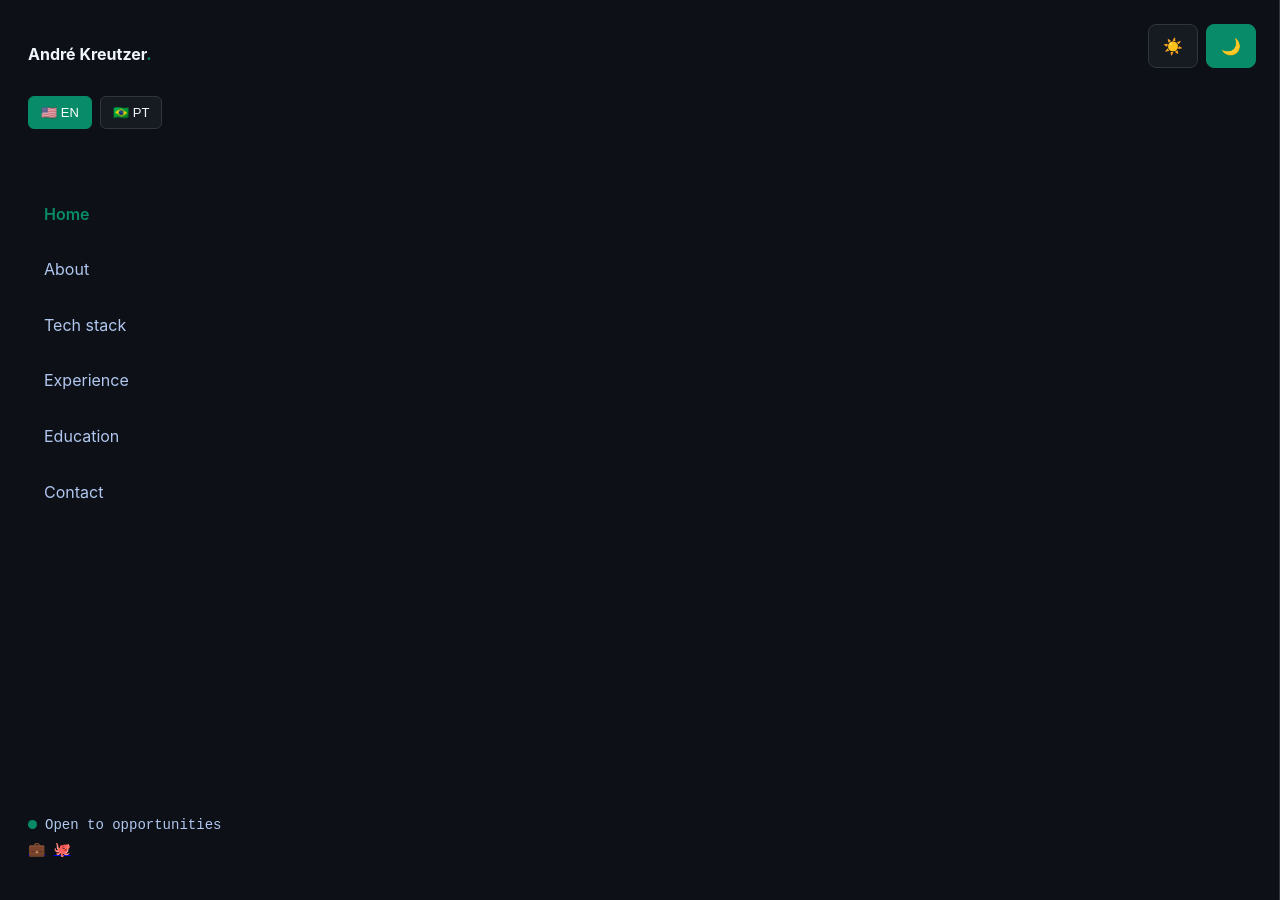
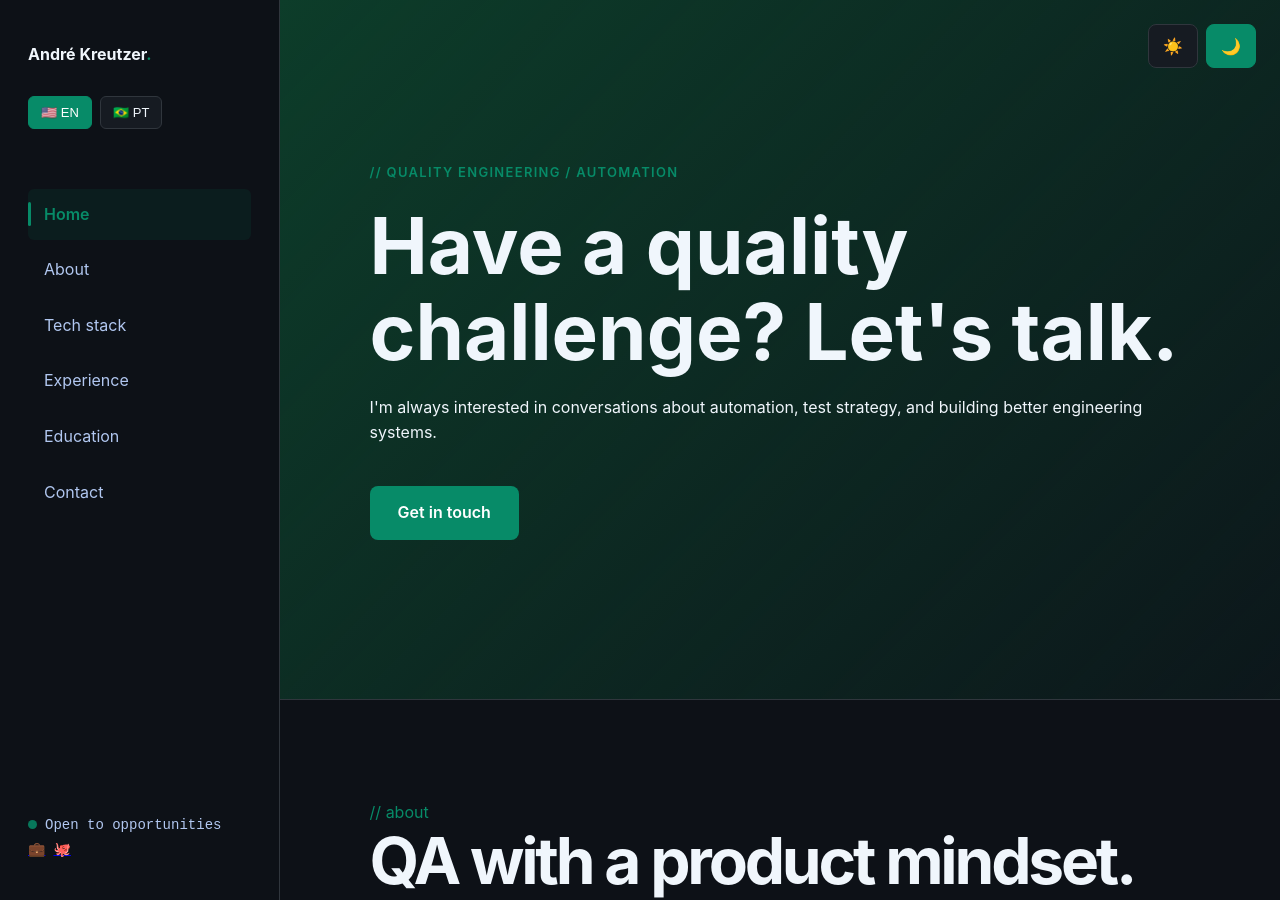
Before and after one commit to andrelkj/andrekj.github.io, a Jekyll site: the page index.html, which Jekyll copies as it is, in a window 1280 px wide and 900 px high. Built offline with Jekyll 4.4.1, drawn with Linux system fonts in a browser that asks for light colours.

Commit message:
fix: resolve layout issues and add smooth animations
- Fix grid layout to prevent sidebar overlap (grid-template-columns: 280px 1fr)
- Replace sticky positioning with fixed grid layout for stable scrolling
- Add responsive breakpoints for mobile/tablet (aside becomes collapsible)
- Remove unwanted scroll-to-top behavior with proper scroll-margin management
- Add smooth animations to navigation (green bar indicator on hover)
- Add hover effects to buttons and links (scale, transform, shadow)
- Add role-head underline animation on hover
- Add fact card shine animation on hover
- Add filter button scaleX animation
- Add pulse animation to availability dot
- Improve touch targets (44x44px minimum) for accessibility
- Fix overflow issues in main content area
- Ensure no content is hidden behind sidebar

```diff
--- a/index.html
+++ b/index.html
@@ -9,23 +9,118 @@
     :root{--bg:#f8faf9;--surface:#fff;--ink:#07111f;--muted:#6c7789;--line:#dce5e3;--green:#078b68;--green-soft:#e8f6f0;--orange:#c66b13;--shadow:0 14px 40px #0b24300d;--accent:#078b68}
     html[data-theme="dark"]{--bg:#0d1117;--surface:#161b22;--ink:#f0f6fc;--muted:#b1c7f0;--line:#30363d;--green:#078b68;--green-soft:#0d3d2a;--orange:#fb8500;--accent:#078b68;--shadow:0 14px 40px rgba(0,0,0,0.3)}
     *{box-sizing:border-box}html{scroll-behavior:smooth}body{margin:0;background:var(--bg);color:var(--ink);font-family:Inter,ui-sans-serif,system-ui,-apple-system,"Segoe UI",sans-serif;line-height:1.6;transition:background-color .3s,color .3s}
-    aside{position:sticky;top:0;height:100vh;padding:42px 28px;border-right:1px solid var(--line);display:flex;flex-direction:column}nav{display:grid;gap:4px;margin-top:40px}nav a{padding:13px 16px;border-radius:6px;color:var(--muted);text-decoration:none;transition:all .2s;cursor:pointer}nav a:hover,nav a:focus-visible{color:var(--ink);background:var(--line)}nav a.active{color:var(--accent);font-weight:600}
-    .lang-tools{display:flex;gap:8px;margin-top:28px;margin-bottom:20px}.lang-toggle{border:1px solid var(--line);background:var(--surface);border-radius:6px;padding:8px 12px;cursor:pointer;color:var(--ink);font-weight:500;font-size:13px;transition:all .2s}.lang-toggle:hover,.lang-toggle:focus-visible{background:var(--line);color:var(--accent)}.lang-toggle.active{background:var(--green);color:#fff;border-color:var(--green)}
-    .availability{margin-top:auto;color:var(--muted);font:14px ui-monospace,monospace}.dot{display:inline-block;width:9px;height:9px;background:var(--green);border-radius:50%;margin-right:8px}.socials{display:flex;gap:8px;margin-top:8px}
-    .mark{color:var(--ink);text-decoration:none;font-weight:700;font-size:16px;margin-bottom:0}.mark span{color:var(--green)}.theme-toggles{position:fixed;top:24px;right:24px;display:flex;gap:8px;z-index:1000}.theme-toggle{border:1px solid var(--line);background:var(--surface);border-radius:8px;padding:10px 14px;cursor:pointer;color:var(--ink);font-size:16px;transition:all .2s;min-width:44px;min-height:44px;display:flex;align-items:center;justify-content:center}.theme-toggle:hover,.theme-toggle:focus-visible{background:var(--line)}.theme-toggle.active{background:var(--green);border-color:var(--green)}
-    main{min-width:0}.section{padding:100px clamp(30px,7vw,110px);border-bottom:1px solid var(--line);scroll-margin-top:20px}.hero{min-height:700px;display:flex;align-items:center;background:linear-gradient(135deg,var(--green-soft) 0%,rgba(7,139,104,.05) 100%);position:relative;overflow:hidden}
-    .eyebrow{display:inline-block;color:var(--green);font-size:13px;letter-spacing:.1em;text-transform:uppercase;font-weight:600;margin-bottom:20px}.section-label{color:var(--green)}h2{font-size:clamp(38px,5vw,68px);letter-spacing:-.05em;margin:0 0 42px;line-height:1.1}.about-grid{display:grid;grid-template-columns:1fr 1.35fr;gap:70px}.about-content{display:flex;flex-direction:column}
-    .timeline{border-left:2px solid var(--line);margin-left:10px;padding-left:0}.role{position:relative;padding:0 0 48px 42px;transition:.2s}.role:before{content:'';position:absolute;left:-7px;top:2px;width:12px;height:12px;background:var(--green);border-radius:50%;border:3px solid var(--bg)}
-    .role-head{cursor:pointer;user-select:none;padding:8px 0;border-radius:4px;transition:all .2s}.role-head:hover,.role-head:focus-visible{color:var(--green)}h3{margin:0 0 4px;font-size:18px}.company{font-size:13px;color:var(--muted);font-weight:500;margin-top:2px}.role-meta{display:flex;gap:12px;margin:12px 0;font-size:13px;color:var(--muted)}.role-desc{max-height:0;overflow:hidden;opacity:0;transition:all .3s}.role.open .role-desc{max-height:500px;opacity:1;margin-top:20px}
-    .skills{display:grid;grid-template-columns:repeat(auto-fit,minmax(150px,1fr));gap:20px;margin-top:30px}.skill{padding:16px;border:1px solid var(--line);border-radius:8px;background:var(--surface);text-align:center;transition:all .2s;opacity:.5}.skill.active{opacity:1;border-color:var(--green)}.skill h4{margin:0 0 8px;font-size:13px;font-weight:600;text-transform:uppercase;color:var(--green)}.skill p{margin:0;font-size:13px;color:var(--muted)}
-    .filter{border:1px solid var(--line);background:var(--surface);border-radius:6px;padding:8px 16px;cursor:pointer;color:var(--ink);font-weight:500;font-size:13px;transition:all .2s;min-height:40px}.filter:hover,.filter:focus-visible{border-color:var(--green);color:var(--green)}.filter.active{background:var(--green);color:#fff;border-color:var(--green)}
-    .facts{display:grid;grid-template-columns:repeat(auto-fit,minmax(180px,1fr));gap:30px;margin-top:30px}.fact{padding:24px;background:var(--line);border-radius:8px}.fact strong{display:block;font-size:24px;color:var(--green);margin-bottom:8px}.fact p{margin:0;color:var(--muted);font-size:13px}
-    .actions{display:flex;gap:16px;margin-top:40px}.button{padding:14px 28px;background:var(--green);color:#fff;text-decoration:none;border-radius:8px;font-weight:600;border:none;cursor:pointer;transition:all .2s;display:inline-flex;align-items:center;justify-content:center;min-height:44px}.button:hover,.button:focus-visible{background:#078b68;transform:translateY(-2px);box-shadow:0 8px 20px rgba(7,139,104,.2)}
-    .contact{background:linear-gradient(135deg,var(--green-soft) 0%,rgba(7,139,104,.05) 100%)}h1{font-size:clamp(48px,7vw,78px);line-height:1.1;margin:0 0 20px}.footer{text-align:center;padding:40px;color:var(--muted);font-size:13px}
-    @media(max-width:850px){.layout{display:block}.theme-toggles{position:fixed;top:12px;right:12px}.theme-toggle{width:40px;height:40px;padding:8px 10px}.aside-header{display:flex;align-items:center;justify-content:space-between}.mark{margin-bottom:0}.layout{display:grid;grid-template-columns:1fr}.about-grid{grid-template-columns:1fr;gap:40px}.section{padding:60px clamp(20px,5vw,50px)}.hero{min-height:500px}}
-    @media(max-width:520px){.skills{grid-template-columns:1fr}.facts{grid-template-columns:1fr}.actions{flex-direction:column}.button{width:100%}.theme-toggles{gap:4px}.theme-toggle{width:38px;height:38px;padding:6px 8px;font-size:14px}aside{padding:20px 16px}nav{gap:2px}nav a{padding:11px 12px;font-size:14px}.mark{font-size:14px}.lang-toggle{padding:6px 10px;font-size:12px}.section-label{font-size:11px}.contact h2 span{display:block}}
-    /* Ensure minimum touch targets (44x44px) and improve keyboard focus */
-    button,a[href]{outline-offset:2px}button:focus-visible,a:focus-visible{outline:2px solid var(--green)}
+    .layout{display:grid;grid-template-columns:280px 1fr;min-height:100vh}
+    aside{position:sticky;top:0;height:100vh;padding:42px 28px;border-right:1px solid var(--line);display:flex;flex-direction:column;overflow-y:auto}
+    nav{display:grid;gap:4px;margin-top:40px}
+    nav a{padding:13px 16px;border-radius:6px;color:var(--muted);text-decoration:none;transition:all .2s;cursor:pointer;display:block;position:relative}
+    nav a::before{content:'';position:absolute;left:0;top:50%;transform:translateY(-50%);width:3px;height:0;background:var(--green);border-radius:2px;transition:height .3s ease}
+    nav a:hover{color:var(--ink);background:var(--line)}
+    nav a:hover::before{height:20px}
+    nav a:focus-visible{outline:2px solid var(--green);outline-offset:2px}
+    nav a.active{color:var(--accent);font-weight:600;background:rgba(7,139,104,0.1)}
+    nav a.active::before{height:24px}
+    .lang-tools{display:flex;gap:8px;margin-top:28px;margin-bottom:20px}
+    .lang-toggle{border:1px solid var(--line);background:var(--surface);border-radius:6px;padding:8px 12px;cursor:pointer;color:var(--ink);font-weight:500;font-size:13px;transition:all .2s;position:relative;overflow:hidden}
+    .lang-toggle::before{content:'';position:absolute;inset:0;background:var(--green);opacity:0;transition:opacity .3s}
+    .lang-toggle:hover{transform:translateY(-2px);box-shadow:0 4px 12px rgba(7,139,104,0.1)}
+    .lang-toggle:focus-visible{outline:2px solid var(--green);outline-offset:2px}
+    .lang-toggle.active{background:var(--green);color:#fff;border-color:var(--green)}
+    .availability{margin-top:auto;color:var(--muted);font:14px ui-monospace,monospace}
+    .dot{display:inline-block;width:9px;height:9px;background:var(--green);border-radius:50%;margin-right:8px;animation:pulse 2s infinite}
+    @keyframes pulse{0%,100%{opacity:1}50%{opacity:0.5}}
+    .socials{display:flex;gap:8px;margin-top:8px}
+    .mark{color:var(--ink);text-decoration:none;font-weight:700;font-size:16px;margin-bottom:0;transition:all .2s}
+    .mark:hover{color:var(--green)}
+    .mark span{color:var(--green)}
+    .theme-toggles{position:fixed;top:24px;right:24px;display:flex;gap:8px;z-index:1000}
+    .theme-toggle{border:1px solid var(--line);background:var(--surface);border-radius:8px;padding:10px 14px;cursor:pointer;color:var(--ink);font-size:16px;transition:all .2s;min-width:44px;min-height:44px;display:flex;align-items:center;justify-content:center;position:relative;overflow:hidden}
+    .theme-toggle::before{content:'';position:absolute;inset:0;background:var(--green);opacity:0;transition:opacity .3s}
+    .theme-toggle:hover{transform:scale(1.1);box-shadow:0 4px 12px rgba(7,139,104,0.1)}
+    .theme-toggle:focus-visible{outline:2px solid var(--green);outline-offset:2px}
+    .theme-toggle.active{background:var(--green);border-color:var(--green);color:#fff}
+    main{min-width:0;overflow-x:hidden}
+    .section{padding:100px clamp(30px,7vw,110px);border-bottom:1px solid var(--line);scroll-margin-top:20px}
+    .hero{min-height:700px;display:flex;align-items:center;background:linear-gradient(135deg,var(--green-soft) 0%,rgba(7,139,104,.05) 100%);position:relative;overflow:hidden}
+    .eyebrow{display:inline-block;color:var(--green);font-size:13px;letter-spacing:.1em;text-transform:uppercase;font-weight:600;margin-bottom:20px}
+    .section-label{color:var(--green)}
+    h2{font-size:clamp(38px,5vw,68px);letter-spacing:-.05em;margin:0 0 42px;line-height:1.1}
+    .about-grid{display:grid;grid-template-columns:1fr 1.35fr;gap:70px}
+    .about-content{display:flex;flex-direction:column}
+    .timeline{border-left:2px solid var(--line);margin-left:10px;padding-left:0}
+    .role{position:relative;padding:0 0 48px 42px;transition:.2s}
+    .role:before{content:'';position:absolute;left:-7px;top:2px;width:12px;height:12px;background:var(--green);border-radius:50%;border:3px solid var(--bg);box-shadow:0 0 0 3px var(--line)}
+    .role-head{cursor:pointer;user-select:none;padding:8px 0;border-radius:4px;transition:all .2s;position:relative}
+    .role-head::after{content:'';position:absolute;bottom:0;left:0;width:0;height:2px;background:var(--green);transition:width .3s}
+    .role-head:hover{color:var(--green)}
+    .role-head:hover::after{width:100%}
+    .role-head:focus-visible{outline:2px solid var(--green);outline-offset:2px}
+    h3{margin:0 0 4px;font-size:18px}
+    .company{font-size:13px;color:var(--muted);font-weight:500;margin-top:2px}
+    .role-meta{display:flex;gap:12px;margin:12px 0;font-size:13px;color:var(--muted)}
+    .role-desc{max-height:0;overflow:hidden;opacity:0;transition:all .3s}
+    .role.open .role-desc{max-height:500px;opacity:1;margin-top:20px}
+    .skills{display:grid;grid-template-columns:repeat(auto-fit,minmax(150px,1fr));gap:20px;margin-top:30px}
+    .skill{padding:16px;border:1px solid var(--line);border-radius:8px;background:var(--surface);text-align:center;transition:all .2s;opacity:.5;cursor:default;position:relative;overflow:hidden}
+    .skill::before{content:'';position:absolute;inset:0;background:linear-gradient(135deg,transparent 0%,rgba(7,139,104,0.1) 100%);opacity:0;transition:opacity .3s}
+    .skill.active{opacity:1;border-color:var(--green);background:rgba(7,139,104,0.05)}
+    .skill.active::before{opacity:1}
+    .skill h4{margin:0 0 8px;font-size:13px;font-weight:600;text-transform:uppercase;color:var(--green);position:relative;z-index:1}
+    .skill p{margin:0;font-size:13px;color:var(--muted);position:relative;z-index:1}
+    .filter{border:1px solid var(--line);background:var(--surface);border-radius:6px;padding:8px 16px;cursor:pointer;color:var(--ink);font-weight:500;font-size:13px;transition:all .2s;min-height:40px;position:relative;overflow:hidden}
+    .filter::before{content:'';position:absolute;inset:0;background:var(--green);opacity:0;transform:scaleX(0);transform-origin:left;transition:transform .3s,opacity .3s}
+    .filter:hover{border-color:var(--green);color:var(--green);transform:translateY(-2px)}
+    .filter:focus-visible{outline:2px solid var(--green);outline-offset:2px}
+    .filter.active{background:var(--green);color:#fff;border-color:var(--green)}
+    .filter.active::before{opacity:1;transform:scaleX(1)}
+    .facts{display:grid;grid-template-columns:repeat(auto-fit,minmax(180px,1fr));gap:30px;margin-top:30px}
+    .fact{padding:24px;background:var(--line);border-radius:8px;transition:all .2s;position:relative;overflow:hidden}
+    .fact::before{content:'';position:absolute;top:0;left:-100%;width:100%;height:100%;background:linear-gradient(90deg,transparent,rgba(7,139,104,0.2),transparent);transition:left .6s}
+    .fact:hover::before{left:100%}
+    .fact strong{display:block;font-size:24px;color:var(--green);margin-bottom:8px;position:relative;z-index:1}
+    .fact p{margin:0;color:var(--muted);font-size:13px;position:relative;z-index:1}
+    .actions{display:flex;gap:16px;margin-top:40px;flex-wrap:wrap}
+    .button{padding:14px 28px;background:var(--green);color:#fff;text-decoration:none;border-radius:8px;font-weight:600;border:none;cursor:pointer;transition:all .2s;display:inline-flex;align-items:center;justify-content:center;min-height:44px;position:relative;overflow:hidden}
+    .button::before{content:'';position:absolute;inset:0;background:linear-gradient(135deg,rgba(255,255,255,0.3),transparent);opacity:0;transition:opacity .3s}
+    .button:hover{background:#078b68;transform:translateY(-2px);box-shadow:0 8px 20px rgba(7,139,104,.2)}
+    .button:hover::before{opacity:1}
+    .button:active{transform:translateY(0);box-shadow:0 4px 12px rgba(7,139,104,.15)}
+    .button:focus-visible{outline:2px solid currentColor;outline-offset:2px}
+    .contact{background:linear-gradient(135deg,var(--green-soft) 0%,rgba(7,139,104,.05) 100%)}
+    h1{font-size:clamp(48px,7vw,78px);line-height:1.1;margin:0 0 20px}
+    .footer{text-align:center;padding:40px;color:var(--muted);font-size:13px}
+    @media(max-width:850px){
+      .layout{grid-template-columns:1fr}
+      .theme-toggles{position:fixed;top:12px;right:12px}
+      .theme-toggle{width:40px;height:40px;padding:8px 10px}
+      aside{position:fixed;left:0;top:0;width:100%;height:auto;max-height:60vh;border-right:none;border-bottom:1px solid var(--line);z-index:100;padding:16px}
+      nav{margin-top:0;grid-template-columns:repeat(3,1fr);gap:8px}
+      nav a{padding:8px 12px;font-size:12px}
+      .section{padding:60px clamp(20px,5vw,50px);margin-top:60vh}
+      .hero{min-height:400px;margin-top:60vh}
+    }
+    @media(max-width:520px){
+      .layout{grid-template-columns:1fr}
+      .skills{grid-template-columns:1fr}
+      .facts{grid-template-columns:1fr}
+      .actions{flex-direction:column}
+      .button{width:100%}
+      .theme-toggles{gap:4px}
+      .theme-toggle{width:38px;height:38px;padding:6px 8px;font-size:14px}
+      aside{padding:12px;max-height:50vh}
+      nav{gap:4px;grid-template-columns:repeat(2,1fr)}
+      nav a{padding:8px 10px;font-size:11px}
+      .mark{font-size:14px}
+      .lang-toggle{padding:6px 10px;font-size:11px}
+      .section-label{font-size:11px}
+      .contact h2 span{display:block}
+      .section{margin-top:50vh}
+    }
+    /* Smooth cursor follow effect */
+    @supports (cursor: url('data:,')) {
+      a, button {
+        cursor: pointer;
+      }
+    }
   </style>
 </head>
 <body>
```
Also changed, not shown: other parts of index.html (+15 -0 lines).
